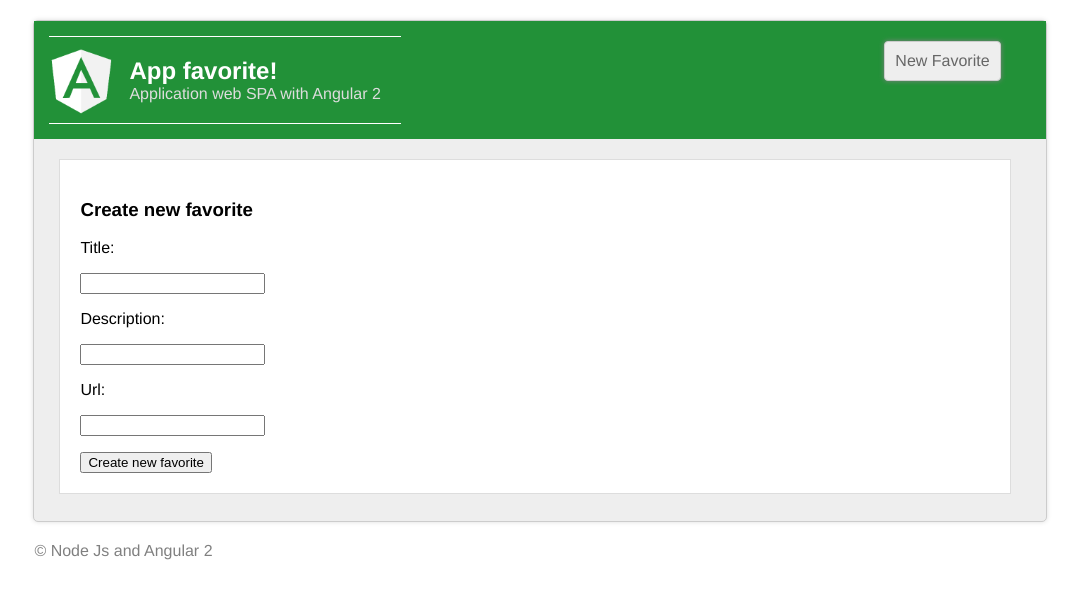
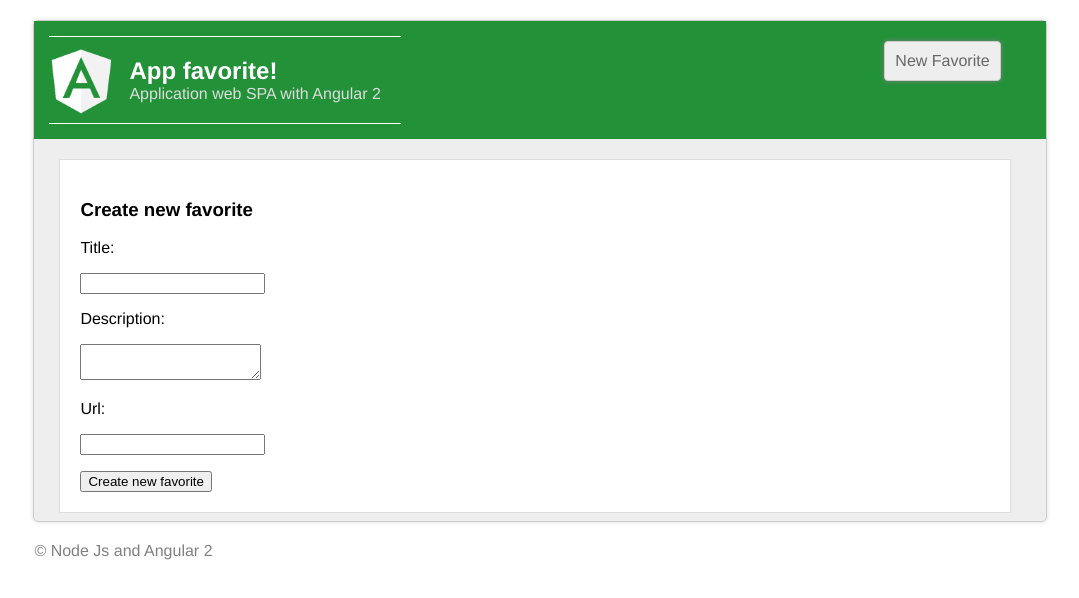
Before and after one commit to bladerangel/frontNodeJsAngular2, an Angular app: page /new-favorite in a window 1280 px wide. Shown: the top 598 px of the page, without its empty margins (100-1179 px from the left). Built offline with nearby package versions, Linux system fonts and the light colour scheme.

Commit message:
valid form

```diff
--- a/src/app/components/favorite/favorite-add/favorite-add.component.html
+++ b/src/app/components/favorite/favorite-add/favorite-add.component.html
@@ -3,17 +3,20 @@
     <form #formFavorite="ngForm" (ngSubmit)="onSubmit()">
         <label>Title:</label>
         <p>
-            <input type="text" name="title" #title="ngModel" [(ngModel)]="favorite.title"/>
+            <input type="text" name="title" #title="ngModel" [(ngModel)]="favorite.title" required/>
+            <span *ngIf="title.touched && !title.valid">Title is required</span>
         </p>
 
         <label>Description:</label>
         <p>
-            <input type="text" name="description" #description="ngModel" [(ngModel)]="favorite.description"/>
+            <textarea name="description" #description="ngModel" [(ngModel)]="favorite.description" required></textarea>
+            <span *ngIf="description.touched && !description.valid">Description is required</span>
         </p>
 
         <label>Url:</label>
         <p>
-            <input type="url" name="url" #url="ngModel" [(ngModel)]="favorite.url"/>
+            <input type="url" name="url" #url="ngModel" [(ngModel)]="favorite.url" required/>
+            <span *ngIf="url.touched && !url.valid">Url is invalid</span>
         </p>
 
         <input type="submit" [value]="titleSection"/>
```
